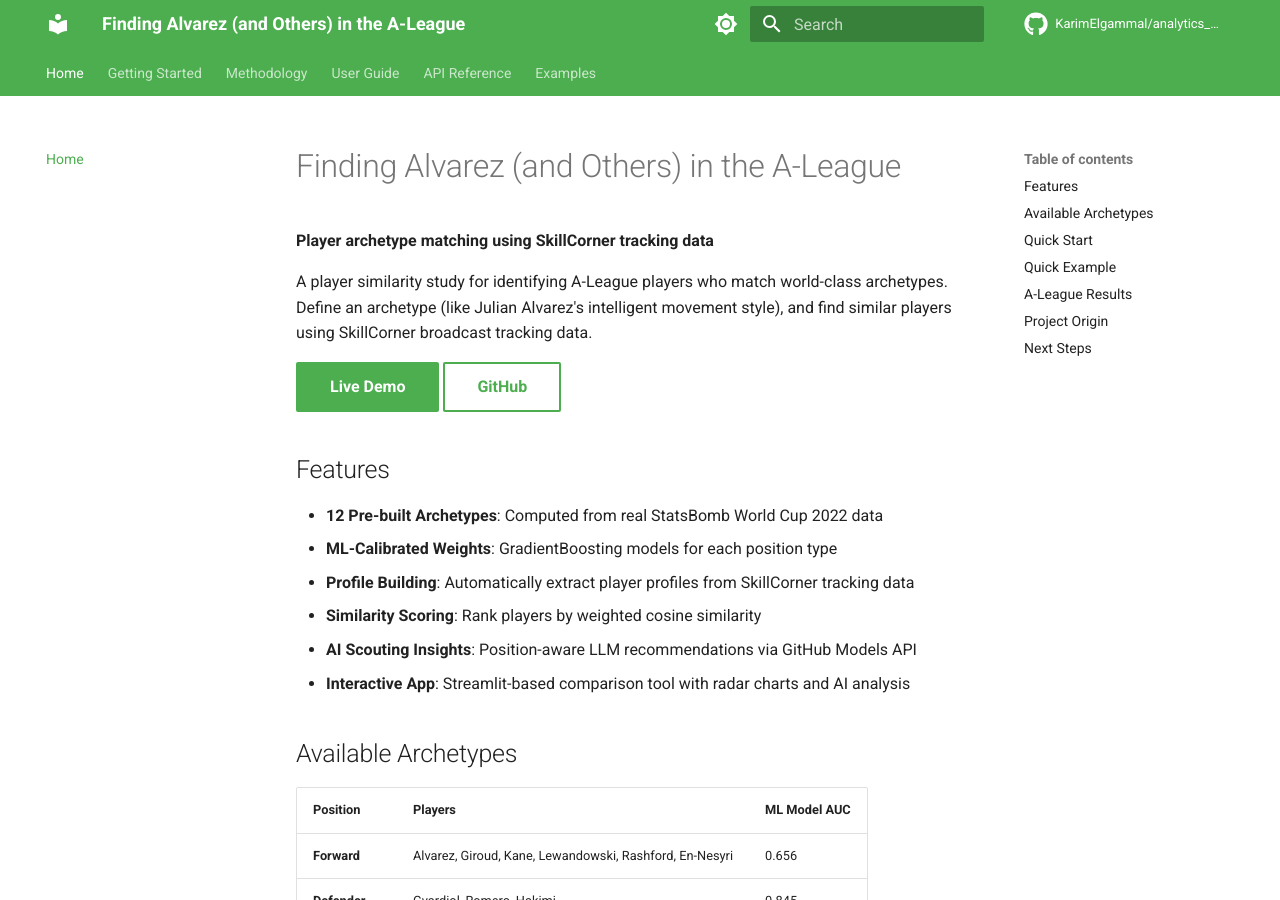
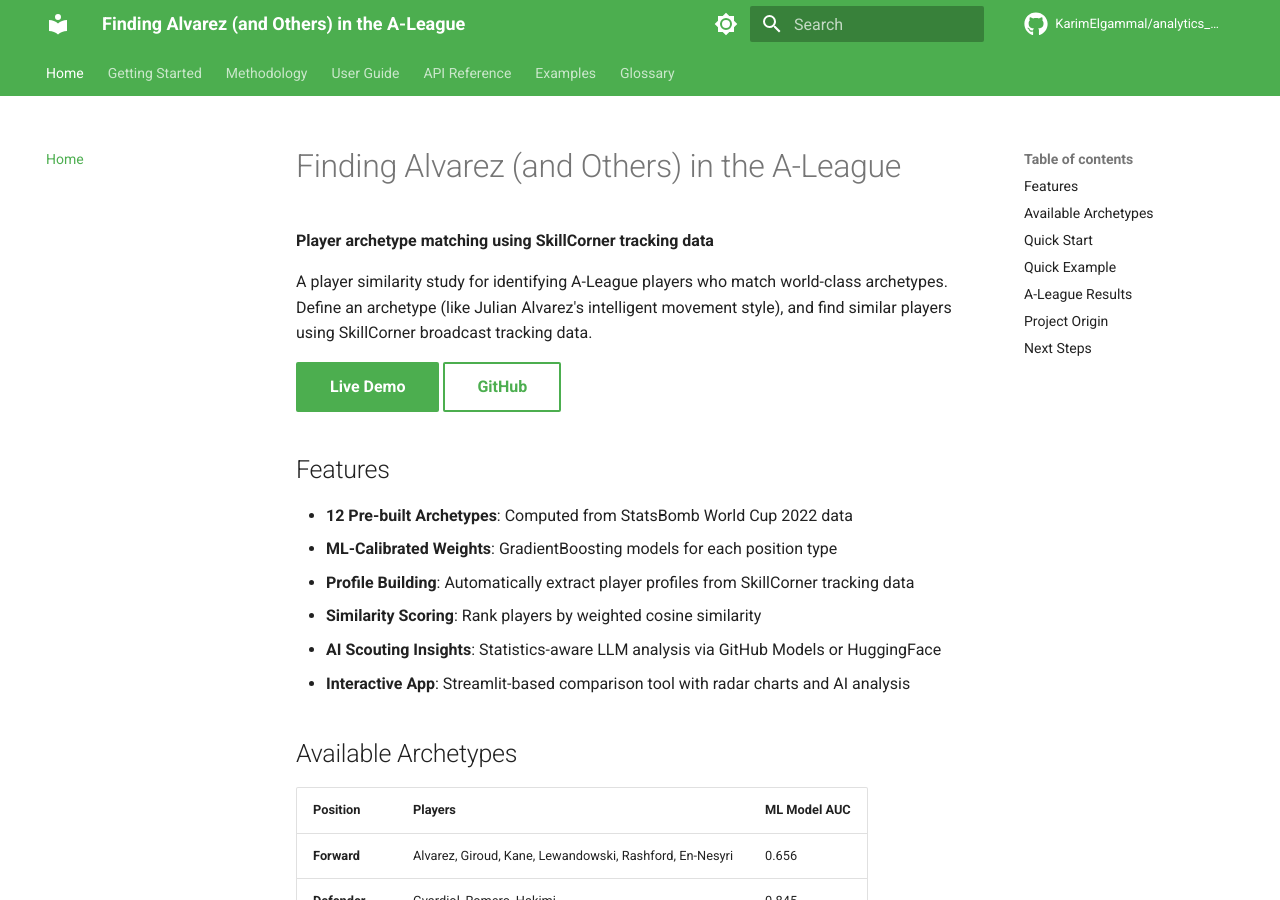
Before and after one commit to KarimElgammal/analytics_cup_research, an MkDocs documentation site: the page built from docs/index.md, in a window 1280 px wide and 900 px high. Built offline with MkDocs 1.6.1 and Material for MkDocs 9.7.7, drawn with Linux system fonts in a browser that asks for light colours; comment, search, counter and statistics services are not loaded.

Commit message:
Add glossary and increase AI limit to 12
- Add docs/glossary.md with metric definitions for all positions
- Reference glossary in Streamlit app sidebar
- Reference glossary in submission notebook
- Increase MAX_CALLS_PER_SESSION from 5 to 12 (one per archetype)
- Update docs/index.md: remove "real" from archetypes, add HF to AI insights

```diff
--- a/app.py
+++ b/app.py
@@ -50,6 +50,7 @@
 # Sidebar links
 st.sidebar.markdown("### Links")
 st.sidebar.markdown("[Documentation](https://karimelgammal.github.io/analytics_cup_research/) | [GitHub](https://github.com/KarimElgammal/analytics_cup_research)")
+st.sidebar.markdown("[Glossary](https://karimelgammal.github.io/analytics_cup_research/glossary/) - Metric definitions")
 st.sidebar.markdown("---")
 
 st.title("\u26BD Finding Alvarez (and Others) in the A-League")
--- a/docs/index.md
+++ b/docs/index.md
@@ -9,11 +9,11 @@
 
 ## Features
 
-- **12 Pre-built Archetypes**: Computed from real StatsBomb World Cup 2022 data
+- **12 Pre-built Archetypes**: Computed from StatsBomb World Cup 2022 data
 - **ML-Calibrated Weights**: GradientBoosting models for each position type
 - **Profile Building**: Automatically extract player profiles from SkillCorner tracking data
 - **Similarity Scoring**: Rank players by weighted cosine similarity
-- **AI Scouting Insights**: Position-aware LLM recommendations via GitHub Models API
+- **AI Scouting Insights**: Statistics-aware LLM analysis via GitHub Models or HuggingFace
 - **Interactive App**: Streamlit-based comparison tool with radar charts and AI analysis
 
 ## Available Archetypes
--- a/mkdocs.yml
+++ b/mkdocs.yml
@@ -56,6 +56,7 @@
     - SimilarityEngine: api/similarity.md
     - ScoutingReport: api/report.md
   - Examples: examples.md
+  - Glossary: glossary.md
 
 markdown_extensions:
   - pymdownx.highlight:
```
Also changed, not shown: docs/glossary.md (added, +66 -0 lines), submission.ipynb, 1 other file.
